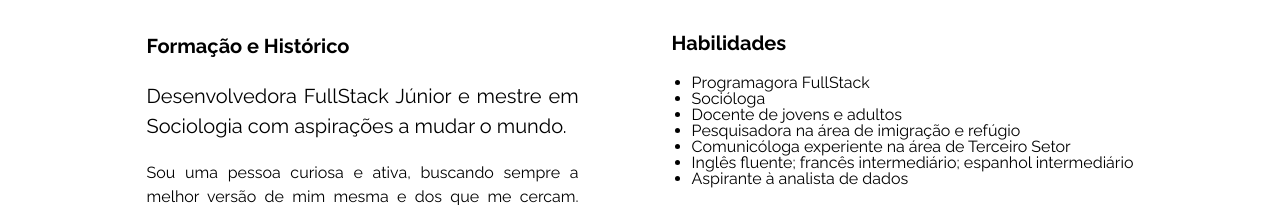
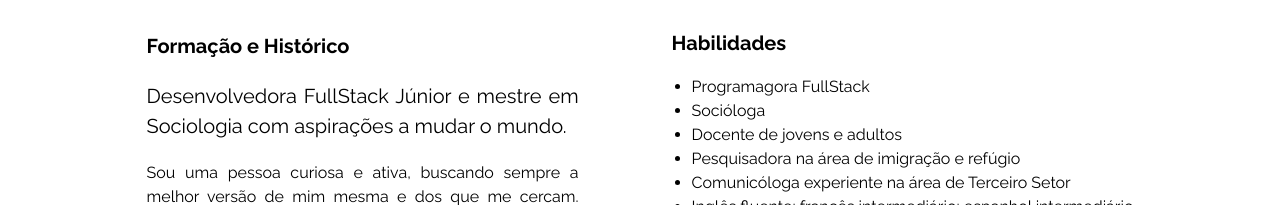
Before and after one commit to beatrizmaciel/site-pessoal, a plain HTML site: page REPROGRAMA/index.html in a window 1280 px wide. Shown: the part 729-934 px from the top of the page. Drawn offline with Linux system fonts and the light colour scheme.

Commit message:
Update style.css

```diff
--- a/REPROGRAMA/CSS/style.css
+++ b/REPROGRAMA/CSS/style.css
@@ -101,7 +101,7 @@ a {
 
 .sobre-habilidades__lista {
     padding-left: 2rem;
-    line-height: 1;
+    line-height: 1.5;
     font-size: 1.6rem;
 }
 
```
